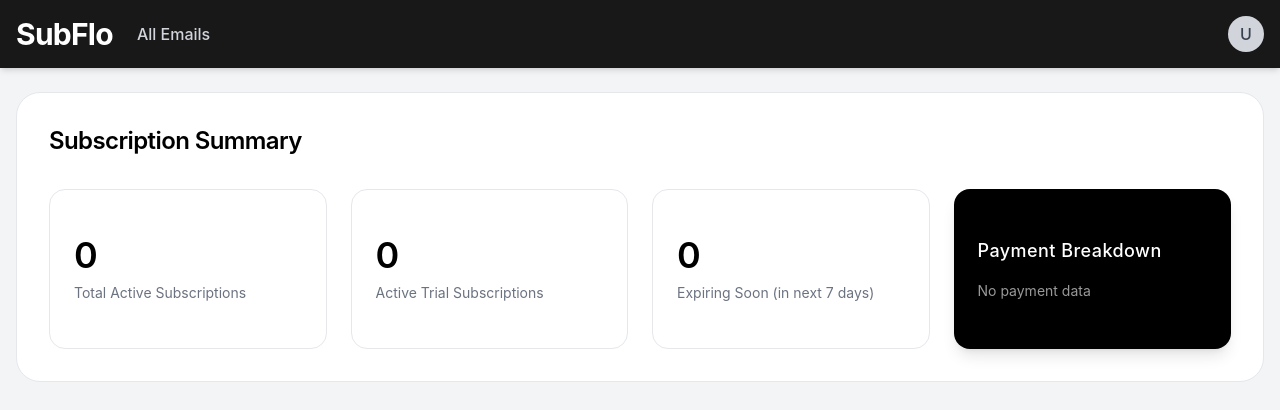
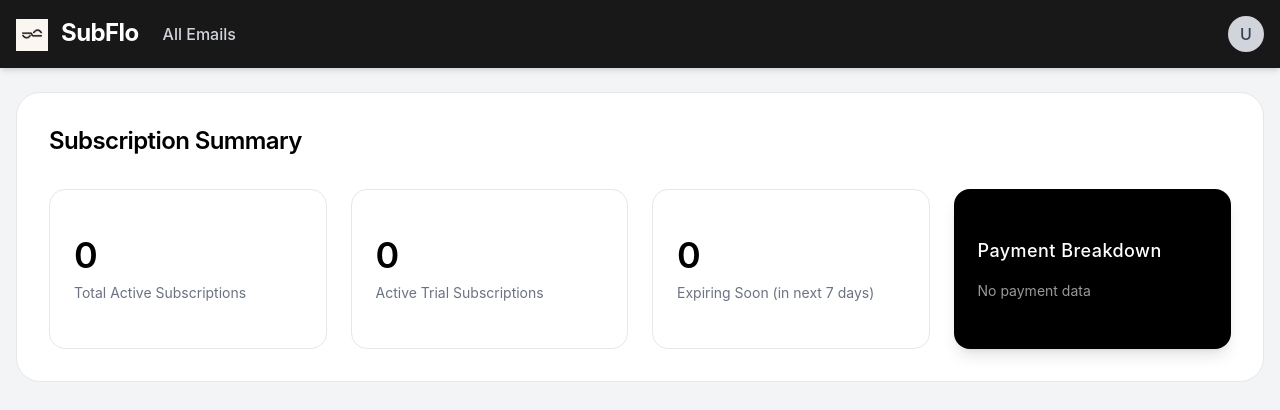
Before and after one commit to kyoonx/5_SubFlo, a Django app: page /dashboard/ in a window 1280 px wide. Shown: the top 410 px of the page. Run offline with Django 5.2, Linux system fonts and the light colour scheme; data that the repository does not hold is empty; some libraries are stand-ins or nearby versions; some web fonts are replaced.

Commit message:
Add product logo + modify `.gitignore`

```diff
--- a/templates/base.html
+++ b/templates/base.html
@@ -1,3 +1,5 @@
+{% load static %}
+
 <!DOCTYPE html>
 <html lang="en">
 <head>
@@ -25,8 +27,8 @@
 
             <!-- Left Section -->
             <div class="flex items-center space-x-6">
-                <a href="{% url 'subscription-list-url' %}"
-                   class="text-white text-3xl font-bold tracking-tight">
+                <a href="{% url 'subscription-list-url' %}" class="text-white text-2xl font-bold tracking-tight">
+                   <img src="{% static 'subflo_logo.jpg' %}" alt="SubFlo logo" class="w-8 h-8 inline-block mr-2">
                     SubFlo
                 </a>
 
```
Also changed, not shown: SubFlo/settings/base.py (+6 -2 lines), SubFlo/ui-ux/static/subflo_logo.jpg (added), 1 other file.
